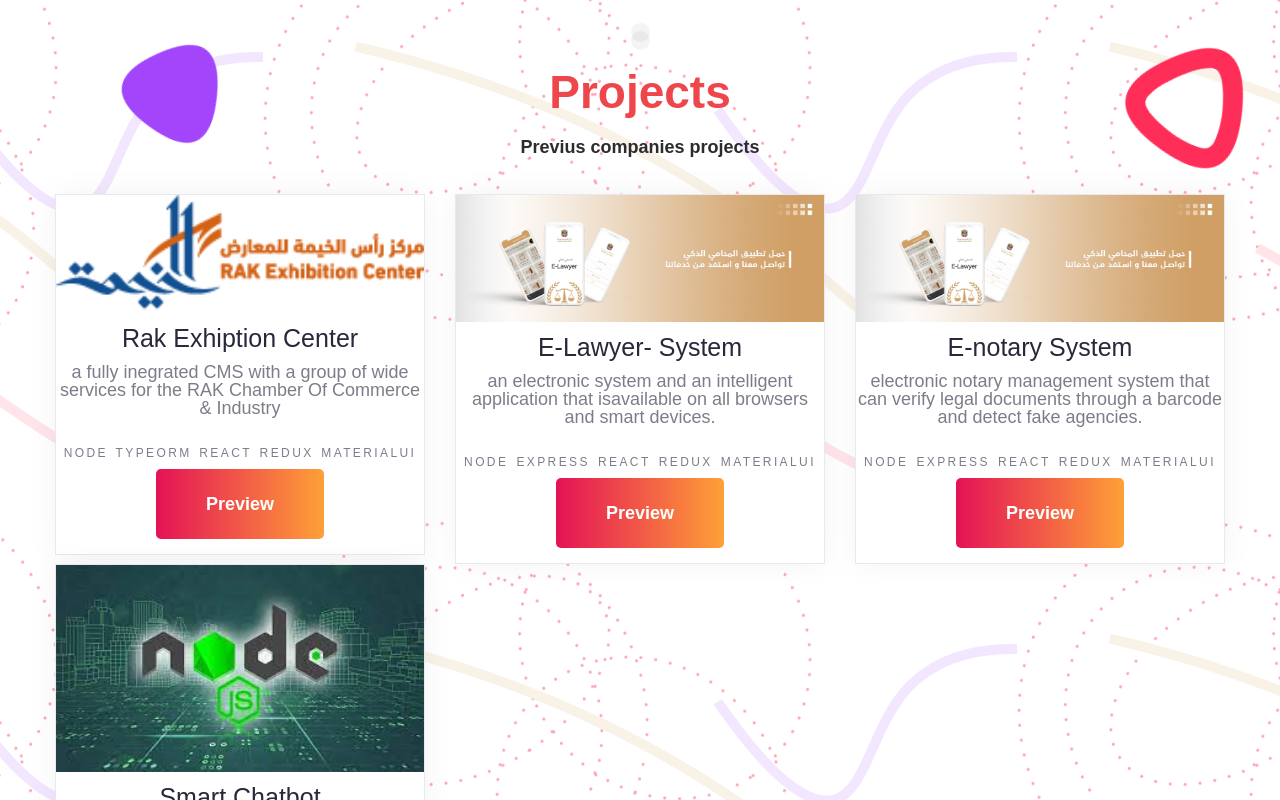
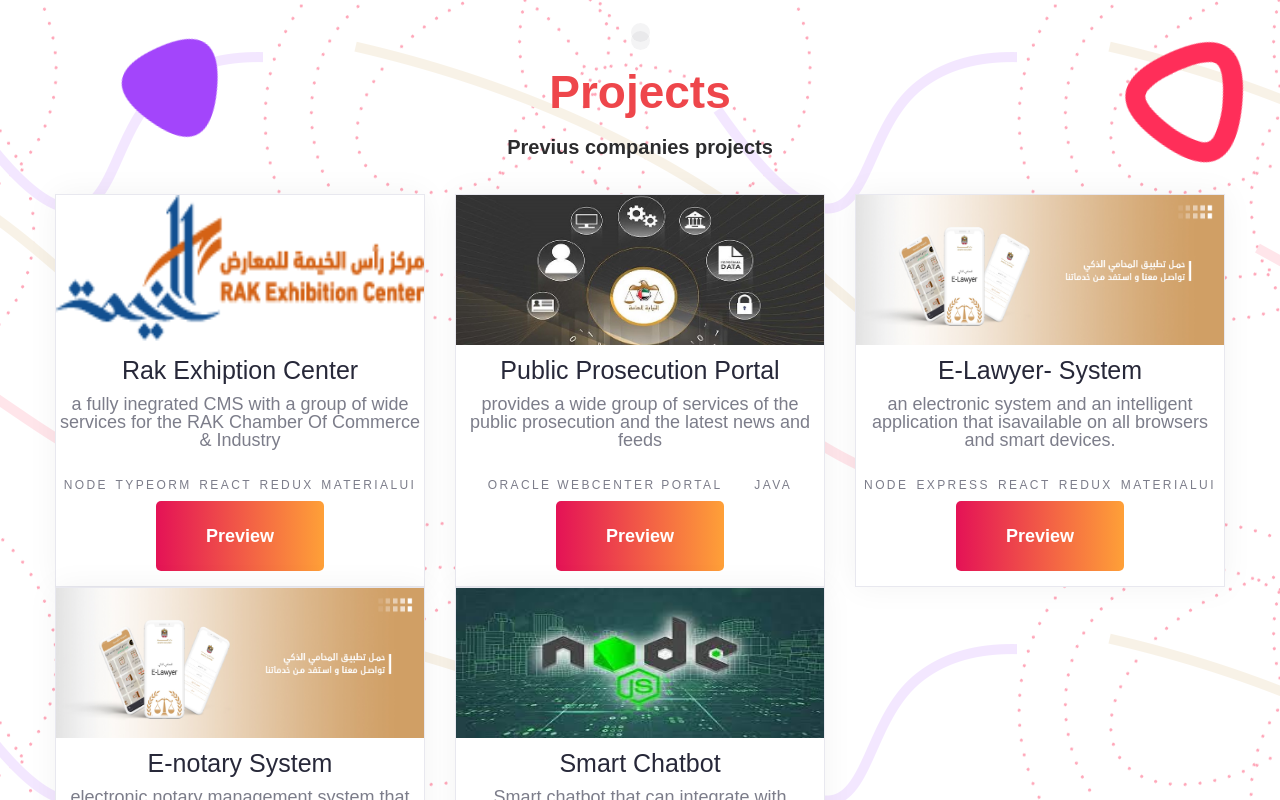
Before and after one commit to ALI11IB/my-protfolio, a Next.js app: page / in a window 1280 px wide. Shown: the part 1840-2640 px from the top of the page. Built offline with nearby package versions, Linux system fonts and the light colour scheme.

Commit message:
general fixes

```diff
--- a/components/Banner.tsx
+++ b/components/Banner.tsx
@@ -63,7 +63,7 @@
                 A full stack developer with four years experience building and
                 maintaining responsive websites, developing scalable web apps
                 from scratch, with very good experience in bootstrap , material
-                UI, plus modern libraries and frameworks, <br /> solidity
+                UI, plus modern libraries and frameworks, <br /> BlockChain
                 developer
               </p>
               <a
--- a/components/Contact.tsx
+++ b/components/Contact.tsx
@@ -23,12 +23,6 @@
         <div className="row">
           <div className="col-lg-6">
             <div className="contact-one__content">
-              {/* <div className="contact-one__images">
-                                <img src="/assets/images/resources/contact-1.jpg"
-                                     className="wow fadeInUp" data-wow-duration="1500ms" alt=""/>
-                                     <img src="/assets/images/resources/contact-2.jpg"
-                                         className="wow fadeInUp" data-wow-duration="1500ms" alt=""/>
-                            </div> */}
               <div className="contact-one__infos">
                 <div className="contact-one__infos-single">
                   <div className="contact-one__infos-icon">
@@ -70,8 +64,8 @@
             <div className="contact-one__form-wrap">
               <div className="block-title">
                 <span className="block-title__bubbles"></span>
-                <p>Contact Me</p>
-                <h3>Write a Message</h3>
+                {/* <p>Contact Me</p> */}
+                <h3>Contact Me</h3>
               </div>
               <form
                 action=""
--- a/components/Journey.tsx
+++ b/components/Journey.tsx
@@ -37,7 +37,7 @@
     iconcolor: "iconbox-icon color4",
     spanicon: "icon-brand",
     title: "Year 2022",
-    text01: "Start learning BlockChain, got two certificates from Coursera",
+    text01: "Start learning BlockChain, earned two certificates from Coursera",
     text02: " in Smart Contracts, Decentrelized Applications",
   },
 ];
--- a/components/Navbar.tsx
+++ b/components/Navbar.tsx
@@ -56,10 +56,14 @@
         >
           <div className="container">
             <div className="main-nav__logo-box">
-              <a href="#" className="side-menu__toggler">
+              <a
+                href="#"
+                className="side-menu__toggler"
+                onClick={() => toggleSideMenuOn()}
+              >
                 <i
                   className="fa fa-bars"
-                  onClick={() => toggleSideMenuOn()}
+                  // onClick={() => toggleSideMenuOn()}
                 ></i>
               </a>
             </div>
--- a/components/Projects.tsx
+++ b/components/Projects.tsx
@@ -8,7 +8,7 @@
     description: `Eth marketplace for buying used cars.`,
     img: "/assets/images/skills/solidity.png",
     link: " https://eth-cars-marketplace-nine.vercel.app/",
-    tools: ["Solidity", "Web3", "TypeScript", "Nextjs", "TailwindCss"],
+    tools: ["Solidity", "Web3", "Nextjs", "TailwindCss"],
   },
 ];
 const projects = [
@@ -18,18 +18,17 @@
     description: `a fully inegrated CMS with a group of wide services
       for the RAK Chamber Of Commerce & Industry`,
     img: "/assets/images/projects/rak2.png",
-    link: "https://rakex.infostrategic.com/en/home",
+    link: "http://rakexpoevents.ae/",
     tools: ["Node", "typeorm", "React", "Redux", "MaterialUi"],
   },
-  //   {
-  //     id: "2",
-  //     name: "RAK Chamber Of Commerce",
-  //     description: `a fully inegrated CMS with a group of wide services
-  //       for the RAK Chamber Of Commerce & Industry`,
-  //     img: "/assets/images/projects/rak1.png",
-  //     link: "https://rak2.infostrategic.com/en/home",
-  //     tools: ["Node", "typeorm", "React", "Redux", "MaterialUi"],
-  //   },
+  {
+    id: "2",
+    name: "Public Prosecution Portal",
+    description: `  provides a wide group of services of the public prosecution and the latest news and feeds`,
+    img: "/assets/images/projects/prosecution.jpg",
+    link: "http://nppsite.pp.gov.ae/",
+    tools: ["oracle webcenter portal", "java"],
+  },
   {
     id: "3",
     name: "E-Lawyer- System",
--- a/public/assets/css/style.css
+++ b/public/assets/css/style.css
@@ -3672,6 +3672,7 @@
 }
 
 .pricing-one__icon {
+  height: 150px;
   position: relative;
 }
 
@@ -3704,8 +3705,8 @@
   display: flex;
   justify-content: center;
   margin: 10px 0;
-  font-size: 18px;
-  font-weight: 700;
+  font-size: 20px;
+  font-weight: 800;
   color: #2c2c2e;
 }
 .pricing-one__line {
```
Also changed, not shown: public/assets/images/projects/prosecution.jpg (added).
